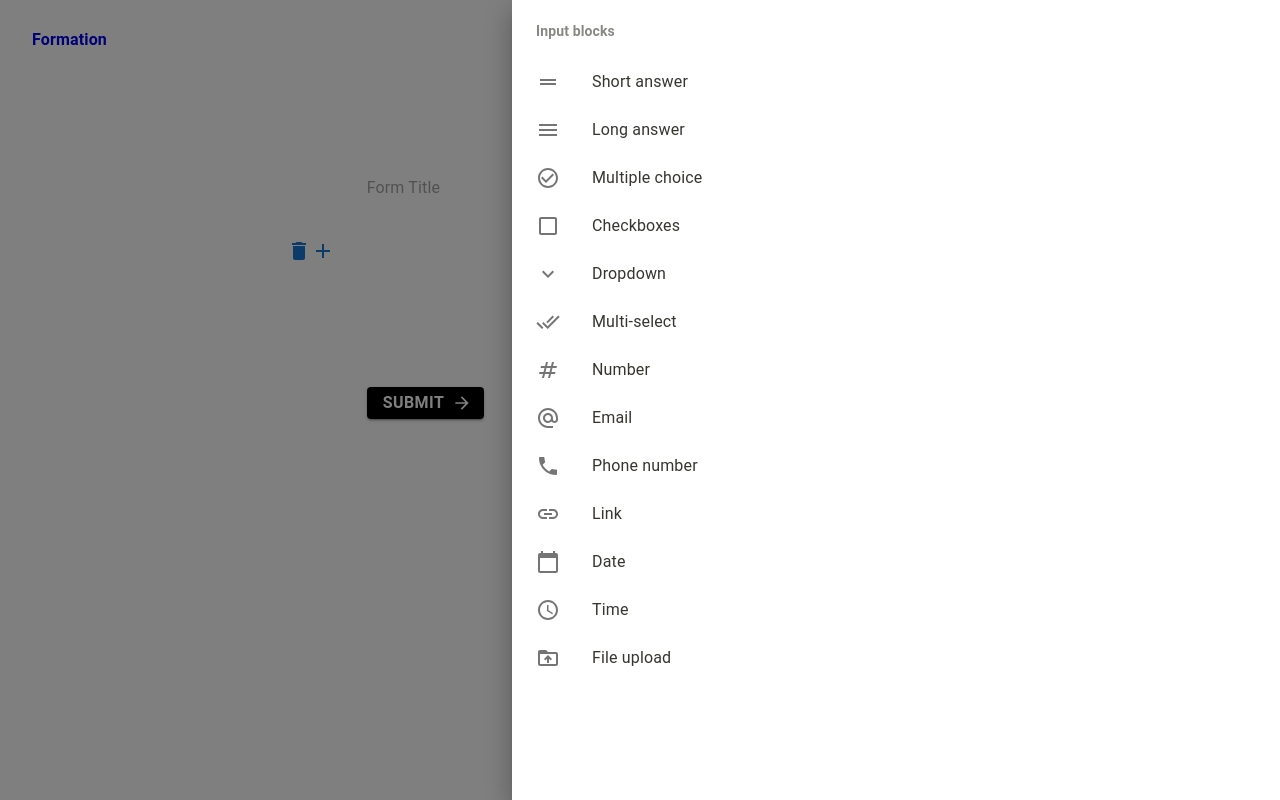
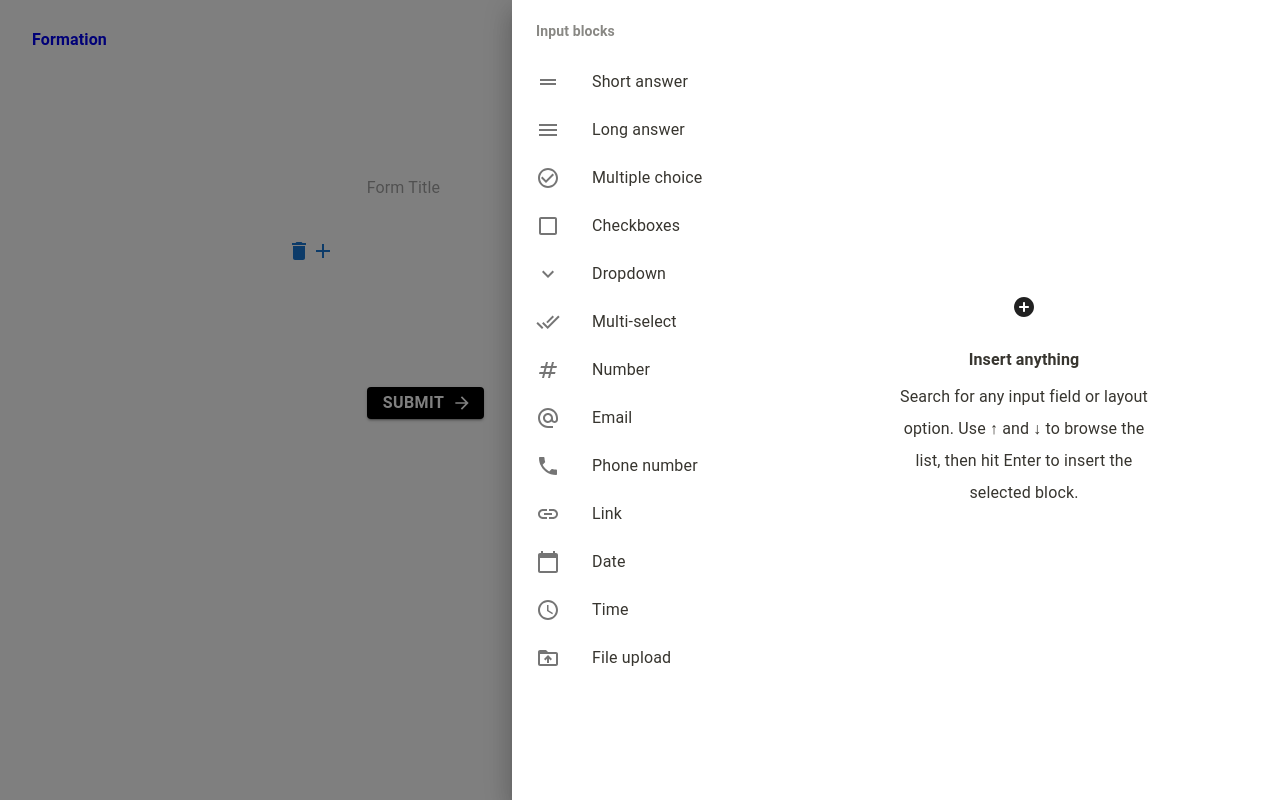
Before and after one commit to bisratawoke/formation, a Next.js app: page /form in a window 1280 px wide. Both pictures are taken after a click on the element 323 px from the left and 251 px from the top of the page. Built offline with nearby package versions, Linux system fonts and the light colour scheme; no server answers.

Commit message:
Added default content for the form input fields selection drawer.

```diff
--- a/src/components/FormFieldSelectionDrawer.tsx
+++ b/src/components/FormFieldSelectionDrawer.tsx
@@ -8,9 +8,11 @@ import {
   useState,
   createContext,
   useContext,
+  useEffect,
 } from "react";
 import InputBlockList from "@/components/InputBlockList";
 import { CreateFormContext, formField } from "./FormInputListContainer";
+import FormInputSelectionDrawerDefaultContent from "./FormInputSelectionDrawerDefaultContent";
 
 export type InputBlockType = {
   name: string;
@@ -38,6 +40,9 @@ export default function FormFieldSelectionDrawer({
     useState<ReactNode | null>(null);
   const [currentField, setCurrentField] = useState<string | null>(null);
 
+  useEffect(() => {
+    setSelectedFieldContent(<FormInputSelectionDrawerDefaultContent />);
+  }, []);
   return (
     <Drawer
       PaperProps={{ style: { width: "60vw", overflow: "hidden" } }}
@@ -67,7 +72,7 @@ export default function FormFieldSelectionDrawer({
               <InputBlockList />
             </Stack>
           </Grid>
-          <Grid item md={8} sx={{ height: "100%" }}>
+          <Grid item md={8} sx={{ height: "100%" }} minHeight={"100vh"}>
             {selectedFieldContent}
           </Grid>
         </Grid>
--- /dev/null
+++ b/src/components/FormInputSelectionDrawerDefaultContent.tsx
@@ -0,0 +1,44 @@
+"use client";
+
+import { AddCircleRounded } from "@mui/icons-material";
+import { Stack, Typography, TypographyProps, styled } from "@mui/material";
+
+const BodyText = styled(Typography)<TypographyProps>(({ theme }) => ({
+  fontSize: "16px",
+  lineHeight: "24px",
+  fontWeight: 400,
+  color: "rgb(55, 53, 47)",
+}));
+
+export default function FormInputSelectionDrawerDefaultContent() {
+  return (
+    <Stack
+      alignItems="center"
+      justifyContent={"center"}
+      spacing={2}
+      sx={{
+        height: "100%",
+      }}
+    >
+      <Stack alignItems={"center"} justifyContent={"center"} spacing={4}>
+        <AddCircleRounded />
+        <Typography
+          sx={{
+            fontSize: "16px",
+            fontWeight: 700,
+            lineHeight: "18px",
+            color: "rgb(55, 53, 47)",
+          }}
+        >
+          Insert anything
+        </Typography>
+      </Stack>
+      <Stack alignItems="center" justifyContent="center" spacing={1}>
+        <BodyText>Search for any input field or layout</BodyText>
+        <BodyText>option. Use ↑ and ↓ to browse the</BodyText>
+        <BodyText>list, then hit Enter to insert the</BodyText>
+        <BodyText>selected block.</BodyText>
+      </Stack>
+    </Stack>
+  );
+}
```
